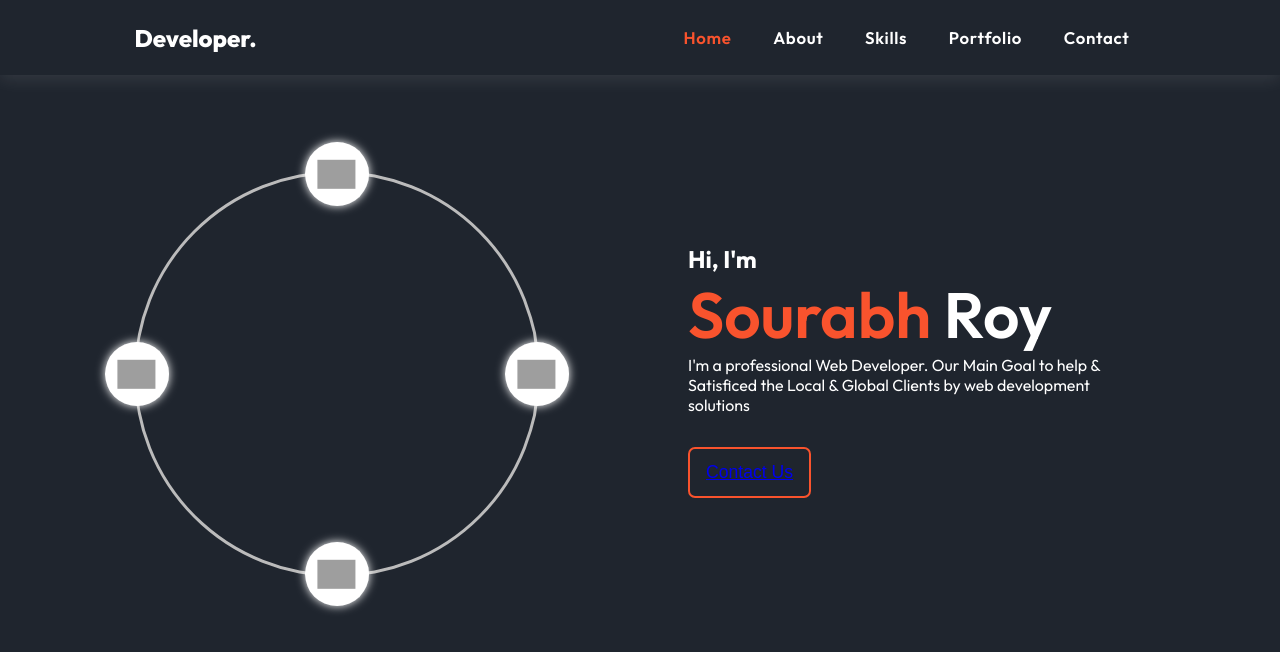
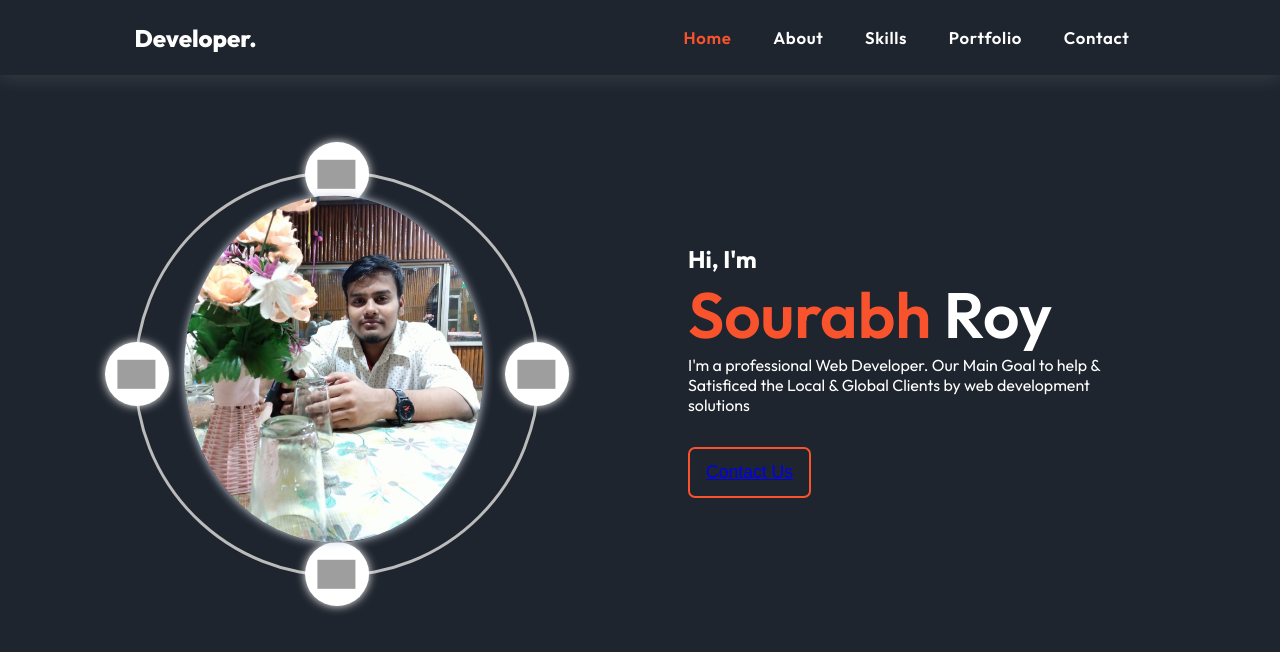
Before and after one commit to subu-4494/portfolio.github.io, a plain HTML site: page index.html in a window 1280 px wide. Drawn offline with nearby package versions, Linux system fonts and the light colour scheme; grey boxes are pictures that could not be loaded.

Commit message:
Update index.html

```diff
--- a/index.html
+++ b/index.html
@@ -54,7 +54,7 @@
                     </div>
                 </div>
                 <div class="images">
-                    <img src="myimg6.jpg" alt="" class="img-w">
+                    <img src="23.jpeg" alt="" class="img-w">
                 </div>
             </div>
             <div class="detail">
```
